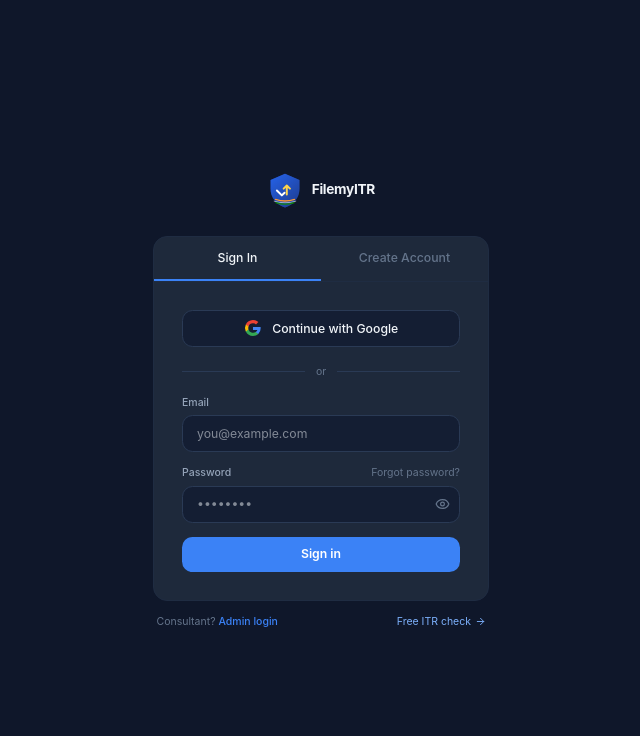
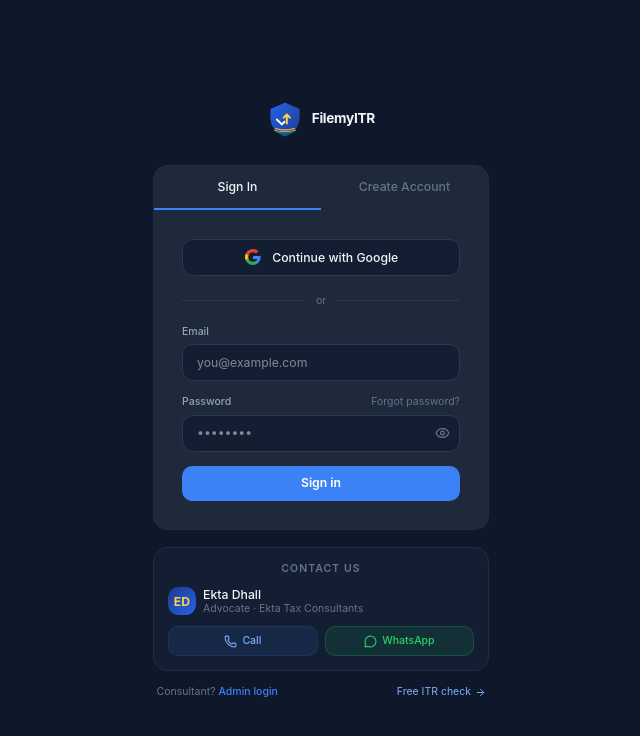
Before and after one commit to Akshat120306/filemyir, a Next.js app: page /login in a window 1280 px wide. Shown: the top 736 px of the page, without its empty margins (319-959 px from the left). Built offline with nearby package versions, Linux system fonts and the light colour scheme; no server answers.

Commit message:
Add contact card to login page with call and WhatsApp buttons
Co-Authored-By: Claude Sonnet 4.6 <noreply@anthropic.com>

```diff
--- a/app/login/page.tsx
+++ b/app/login/page.tsx
@@ -7,7 +7,7 @@ import { useAuth } from '@/lib/AuthContext'
 import { getLeadByEmail } from '@/lib/leads'
 import { getClientByEmail } from '@/lib/clients'
 import { FirebaseError } from 'firebase/app'
-import { Eye, EyeOff, ArrowRight, Mail, CheckCircle } from 'lucide-react'
+import { Eye, EyeOff, ArrowRight, Mail, CheckCircle, Phone, MessageCircle } from 'lucide-react'
 import Logo from '@/components/ui/Logo'
 
 function firebaseMsg(err: unknown): string {
@@ -569,6 +569,31 @@ export default function ClientLoginPage() {
           </div>
         </div>
 
+        {/* Contact us */}
+        <div className="mt-5 p-4 rounded-2xl" style={{ background: '#141E33', border: '1px solid #1F2C42' }}>
+          <p className="text-xs font-semibold uppercase tracking-widest mb-3 text-center" style={{ color: '#64748B' }}>Contact us</p>
+          <div className="flex items-center gap-2 mb-3">
+            <div className="w-8 h-8 rounded-xl flex items-center justify-center font-bold text-sm flex-shrink-0"
+              style={{ background: 'linear-gradient(135deg,#1E3A8A,#2563EB)', color: '#FCD34D' }}>ED</div>
+            <div>
+              <p className="text-sm font-medium leading-tight" style={{ color: '#F1F5F9' }}>Ekta Dhall</p>
+              <p className="text-xs" style={{ color: '#64748B' }}>Advocate · Ekta Tax Consultants</p>
+            </div>
+          </div>
+          <div className="grid grid-cols-2 gap-2">
+            <a href="tel:8585988581"
+              className="flex items-center justify-center gap-1.5 py-2 rounded-xl text-xs font-medium"
+              style={{ background: 'rgba(59,130,246,0.1)', color: '#7CB0FB', border: '1px solid rgba(59,130,246,0.15)' }}>
+              <Phone size={13} /> Call
+            </a>
+            <a href="https://wa.me/918585988581" target="_blank" rel="noopener noreferrer"
+              className="flex items-center justify-center gap-1.5 py-2 rounded-xl text-xs font-medium"
+              style={{ background: 'rgba(37,211,102,0.1)', color: '#25D366', border: '1px solid rgba(37,211,102,0.2)' }}>
+              <MessageCircle size={13} /> WhatsApp
+            </a>
+          </div>
+        </div>
+
         {/* Footer links */}
         <div className="mt-4 flex items-center justify-between px-1">
           <p className="text-xs" style={{ color: '#64748B' }}>
```
